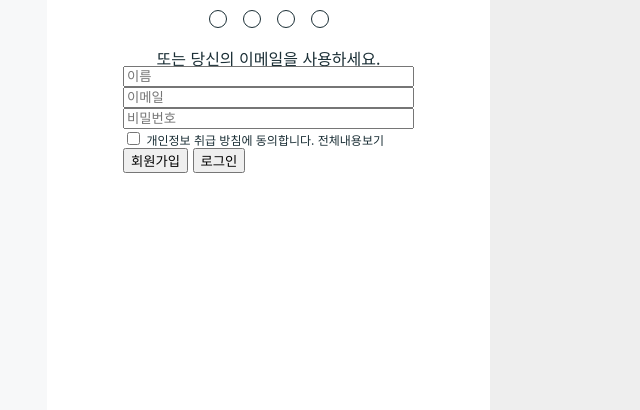
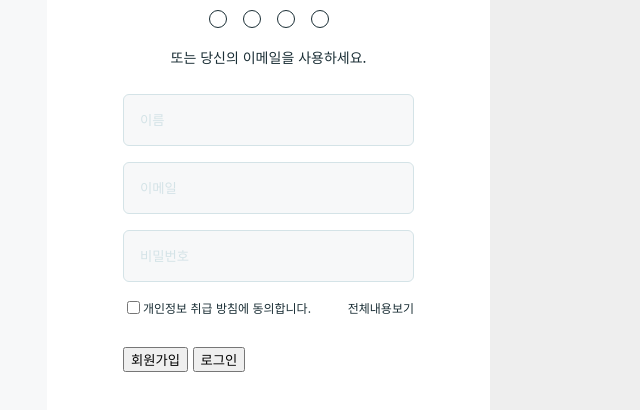
Before and after one commit to minuboba35/UI-login, a plain HTML site: page index.html in a window 1280 px wide. Shown: the part 216-626 px from the top of the page, without its empty margins (193-833 px from the left). Drawn offline with Linux system fonts and the light colour scheme; some icons are missing.

Commit message:
input work

```diff
--- a/css/main.css
+++ b/css/main.css
@@ -65,6 +65,11 @@ body {
   border: 1px solid #1a2e35;
 }
 
+.top p {
+  font-size: 14px;
+  margin-bottom: 30px;
+}
+
 /* form */
 .form_area form {
   display: flex;
@@ -73,4 +78,31 @@ body {
 
 .form_area .agree {
   font-size: 12px;
+  width: 100%;
 }
+
+.form_area input[type="text"],
+.form_area input[type="password"] {
+  height: 50px;
+  margin-bottom: 16px;
+  padding: 0 16px;
+  border-radius: 6px;
+  border: 1px solid #d4e3e7;
+  background-color: #f7f8f9;
+}
+
+.agree {
+  display: flex;
+  align-items: center;
+  justify-content: space-between;
+  margin-bottom: 30px;
+}
+
+.agree label {
+  display: flex;
+  align-items: center;
+}
+
+.agree a {
+  display: flex;
+}
--- a/css/reset.css
+++ b/css/reset.css
@@ -133,3 +133,11 @@ a {
   color: inherit;
   text-decoration: none;
 }
+
+::placeholder {
+  color: #d4e3e7;
+}
+
+input:focus {
+  outline: none;
+}
--- a/index.html
+++ b/index.html
@@ -37,8 +37,10 @@
               <input type="password" placeholder="비밀번호" />
 
               <div class="agree">
-                <input type="checkbox" name="vehicle1" />
-                <label for="vehicle1"> 개인정보 취급 방침에 동의합니다.</label>
+                <label
+                  ><input type="checkbox" /> 개인정보 취급 방침에
+                  동의합니다.</label
+                >
                 <a href="#x">전체내용보기</a>
               </div>
 
```
